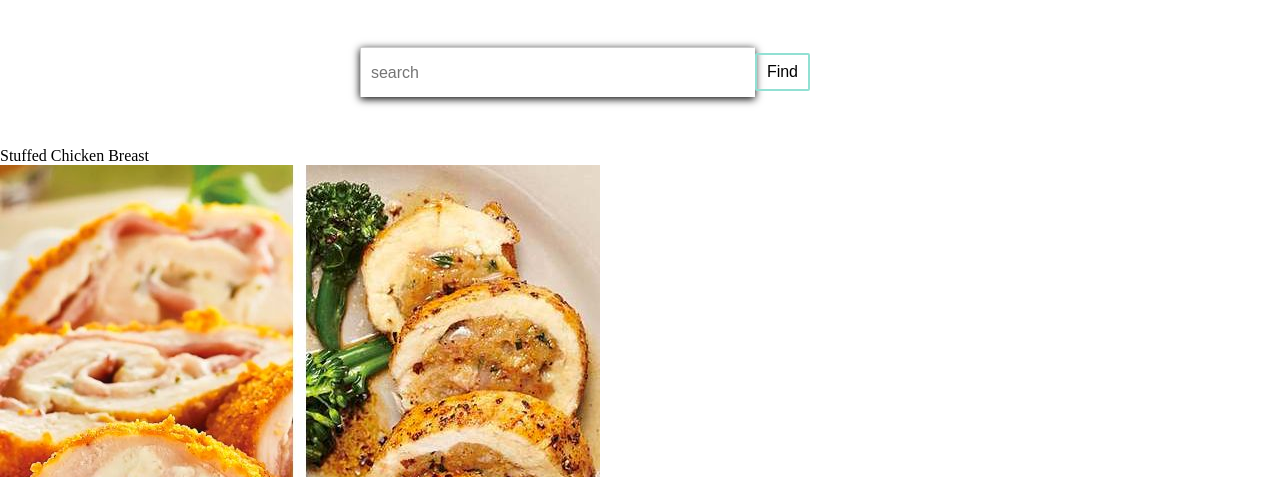
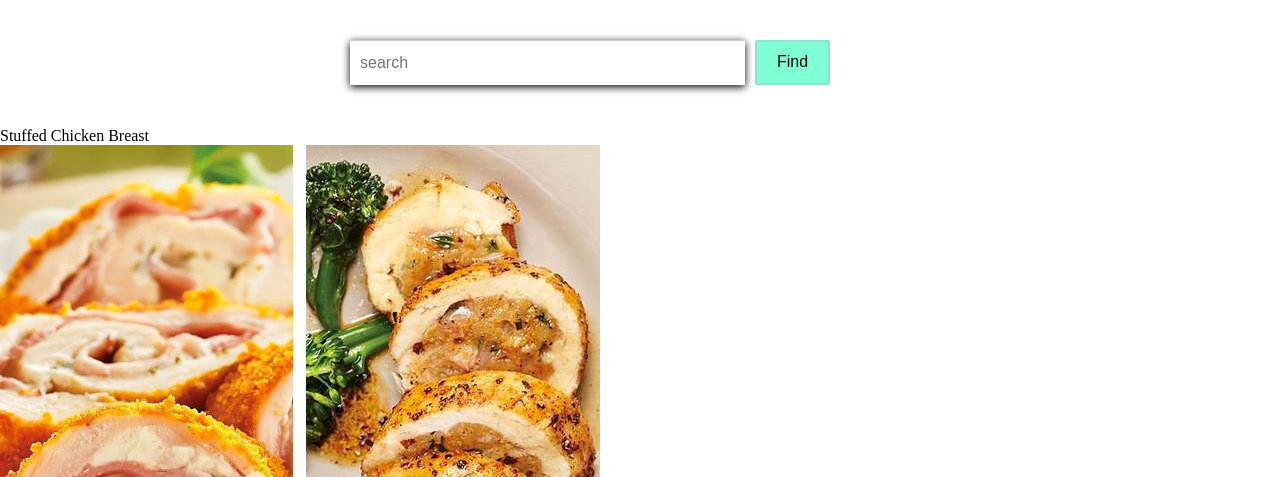
Before and after one commit to codingmster1/recipe-finder, a plain HTML site: page index.html in a window 1280 px wide. Shown: the part 323-800 px from the top of the page. Drawn offline with Linux system fonts and the light colour scheme; a web font is replaced by a local one.

Commit message:
find button edited with comment

```diff
--- a/index.html
+++ b/index.html
@@ -24,9 +24,11 @@
            <h3>Good Health Is Here:</h3>
             <div class="search">
                 <div class="search2">
+                    <div class="search3">
                 <input type="text" class="search1" placeholder="search" autofocus/>
                 <div id="button2">
                 <button class="btn">Find</button>
+                </div>
                 </div>
             </div>
             </div>
--- a/styles.css
+++ b/styles.css
@@ -69,13 +69,18 @@ h3 /*header above search box good health is here*/
     align-items: center;
     display:flex;
     justify-content: flex-end;
-    padding-right: 470px;
-    height: 150px;
+    padding-right: 450px;
+    height: 130px;
 
 
 }
 
+.search3 /*directly edits find button*/
+{
 
+    display: flex;
+    gap: 10px;
+}
 
 .search input[type="text"]{ /*Search box*/
     padding: 8px 10px;
@@ -86,19 +91,21 @@ h3 /*header above search box good health is here*/
     border-right: 1px solid transparent;
     outline:none;
     width: 395px;
-    height: 50px;
+    height: 45px;
 
 
 }
 
 .search input[type="text"]:focus { /*additional search box functions*/
-    border-left: 1px solid var(--border-color);
+    border-left-color: 1px solid var(--border-color);
     border-bottom-color: var(--border-color);
     width: 395px;
 }
 
 .btn /*Find button*/
 {
+    width: 75px;
+    height: 45px;
     padding: 8px 10px;
     background:transparent;
     border-radius: 2px;
@@ -106,7 +113,7 @@ h3 /*header above search box good health is here*/
     font-size: 1rem;
     border: 2px solid rgb(145, 224, 211);
     cursor: pointer;
-
+    background-color:aquamarine;
 
 }
 
```
